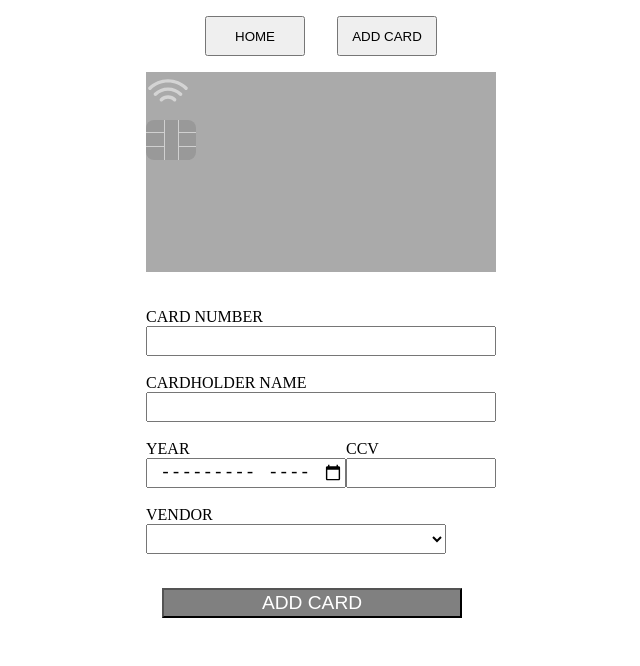
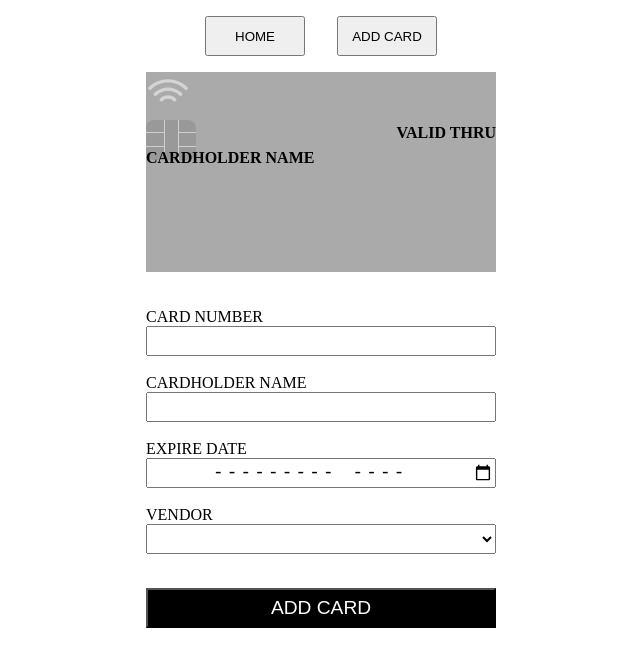
Before and after one commit to Giash1/IndividuallPro, a Vue app: page / in a window 1280 px wide. Both pictures are taken after a click on the button "ADD CARD". Shown: the top 666 px of the page, without its empty margins (319-959 px from the left). Built offline with nearby package versions, Linux system fonts and the light colour scheme; a web font is replaced by a local one.

Commit message:
Change in addCard and card.vue

```diff
--- a/src/components/Card.vue
+++ b/src/components/Card.vue
@@ -8,12 +8,15 @@
       <img v-if="card.vendor" :src="require('../assets/'+card.vendor+'.svg')" alt="">
     </div>
     <div class="main">
+
       <p id="cardNumber">{{ card.cardNumber }}</p>
+      <p class="holdername">CARDHOLDER NAME</p>
       <p id="cardHolder">{{ card.cardHolder }}</p>
     </div>
     <div class="footer">
+      <p class="cardvalid">VALID THRU</p>
       <p id="expireMonth">{{ card.cardYear }}</p>
-      <p id="ccv">{{ card.cardCCV }}</p>
+
     </div>
   </div>
 </template>
@@ -37,9 +40,20 @@ export default {
   width: 350px;
   height: 200px;
 
+
+
 }
 .bitcoin{
   background-color: gold;
+}
+.blockchain{
+  background-color: rgba(200, 219, 22, 0.925);
+}
+.evil{
+  background-color: rgb(62, 202, 19);
+}
+.ninja{
+  background-color: rgb(116, 8, 98);
 }
 .icon-one{
 text-align: start;
@@ -49,27 +63,44 @@ text-align: start;
 }
 #cardNumber {
   width: 300px;
-  text-align: center;
-  align-items: center;
+  letter-spacing: 0.2rem;
+  align-items: flex-start;
   padding-top: 10px;
-  color: aqua;
+
   font-size: 20px;
+  position: absolute;
+  transform: translateY(-70px);
 }
 #cardHolder {
   width: 300px;
   text-align: left;
   align-items: center;
   padding-top: 20px;
-  color: aqua;
   font-size: 20px;
+  transform: translateY(-10px);
+}
+.holdername{
+  text-align: left;
+  opacity: 100%;
+  font-weight: bold;
+  position: absolute;
+  transform: translateY(-15px);
+}
+.cardvalid{
+  text-align: right;
+  opacity: 100%;
+  font-weight: bold;
+  transform: translateY(-60px);
 }
 #expireMonth{
   text-align: right;
-  padding-top: 8px;
+  padding-bottom: 3px;
+  transform: translateY(-55px);
 }
 #ccv{
   text-align: right;
-  padding-top: 5px;
+  padding-bottom: 0px;
+
 
 }
 
--- a/src/views/AddCard.vue
+++ b/src/views/AddCard.vue
@@ -24,13 +24,14 @@
         type="text"
         name="user-name"
         placeholder=""
+        maxlength="18"
       />
       <br />
 
 
       <div class="valid-thru">
         <span class="year">
-           <label for="year">Year</label>
+           <label for="year">EXPIRE DATE</label>
       <input class="year"
         v-model="card.cardYear"
         type="month"
@@ -39,7 +40,7 @@
       />
         </span>
 
-         <span class="cvc">
+         <!-- <span class="cvc">
           <label for="cvc">CCV</label>
       <input class="cardcvc"
         v-model="card.cardCCV"
@@ -47,7 +48,7 @@
         name=""
         placeholder=""
       />
-           </span>
+           </span>  -->
       </div>
       <br />
       <label for="vendor">VENDOR</label>
@@ -62,7 +63,9 @@
       </select>
 
       <br />
+
       <button class="addbtn" type="submit">ADD CARD</button>
+
     </form>
   </div>
 </template>
@@ -90,7 +93,7 @@ addCard(){
           cardNumber: "",
           cardHolder: "",
           cardYear:"",
-          cardCCV: "",
+
 
       },
 
@@ -117,6 +120,7 @@ input {
   height: 30px;
   text-align: center;
   font-size: 1.1rem;
+  letter-spacing: 0.2rem;
 }
 
 .valid-thru {
@@ -124,7 +128,7 @@ input {
   width: 200px;
 }
 input.year{
-  width: 200px;
+  width: 350px;
 }
 input.cardcvc{
 width: 150px;
@@ -142,15 +146,17 @@ width: 150px;
   margin-right: 15px;
 }
 .vendor-option {
-  width: 300px;
+  width: 350px;
   height: 30px;
   text-align: center;
   font-size: 1.1rem;
 }
 .addbtn {
-  width: 300px;
-  height: 30px;
-  background-color: grey;
-  color: white;
+  margin: 0;
+  position: absolute;
+  transform: translateY(280px);
+  width: 350px;
+  background-color: black;
+
 }
 </style>
```
